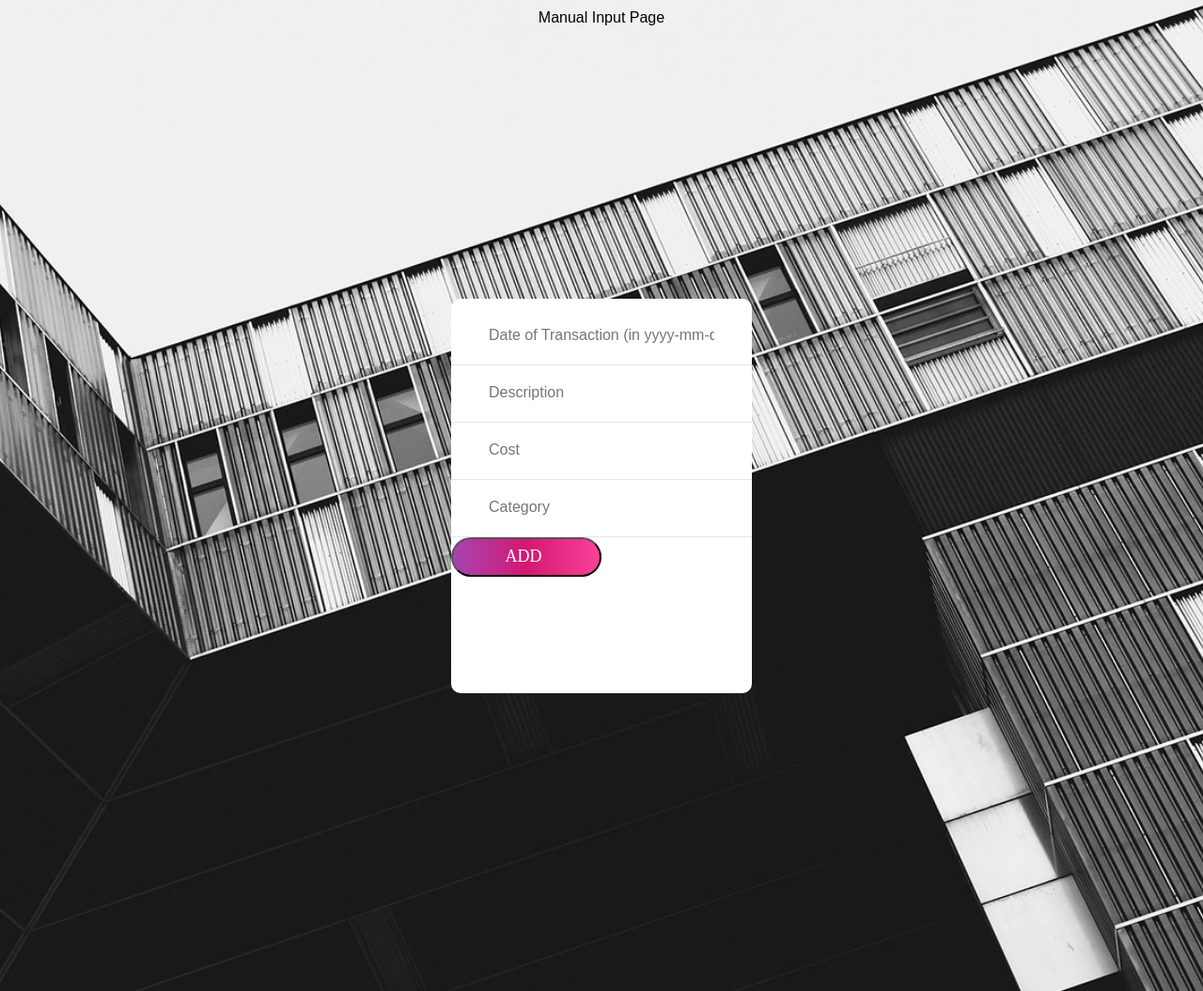
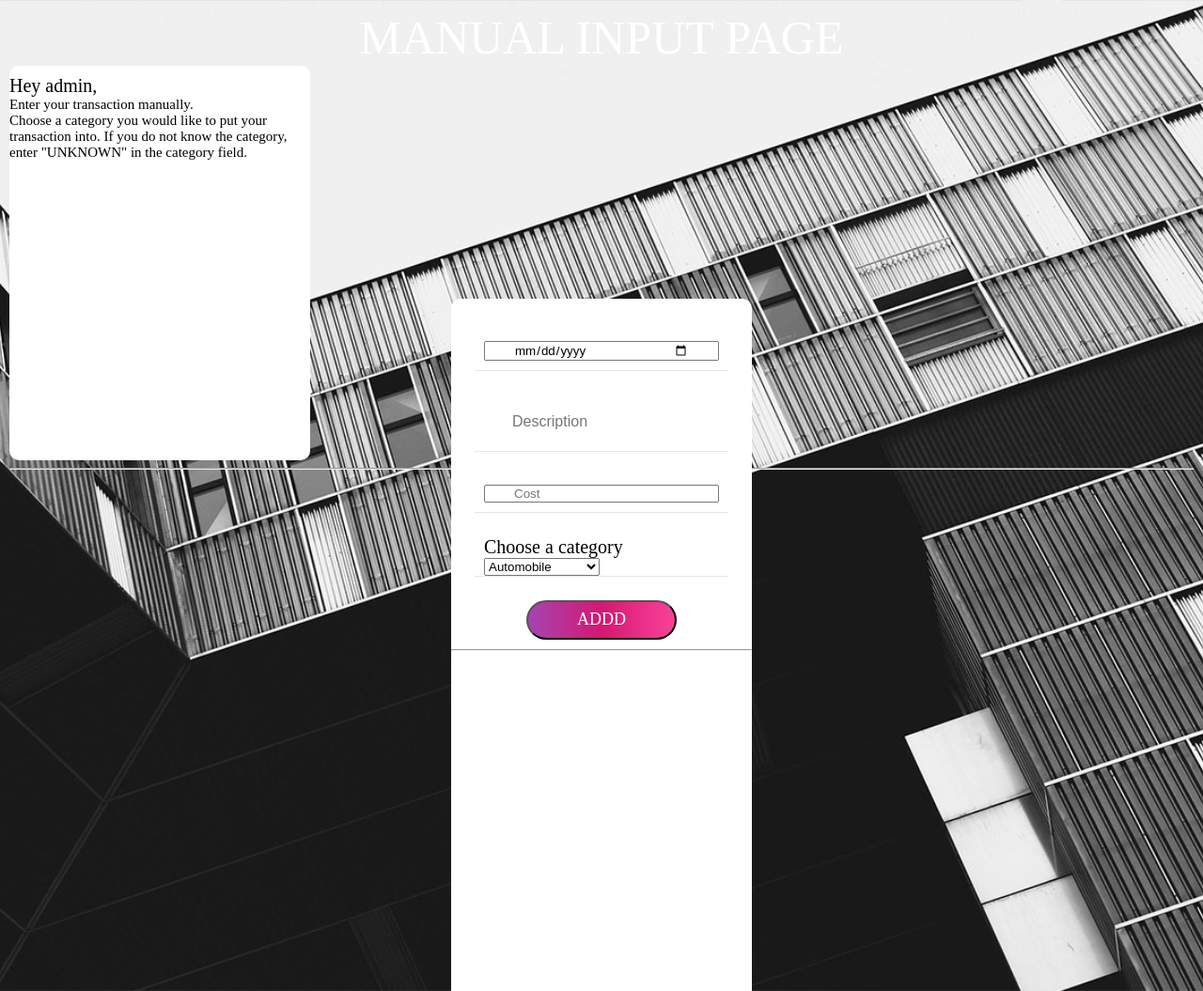
Before and after one commit to ramkrishnan6/project, a Django app: page /myapp/manual in a window 1280 px wide. Shown: the whole page at 94% size. Run offline with Django 3.2, Linux system fonts and the light colour scheme; a user stored in the database is signed in; some web fonts are replaced.

Commit message:
Add drop-down for Categories

```diff
--- a/myapp/views.py
+++ b/myapp/views.py
@@ -21,7 +21,12 @@ def register(request):
 
 
 def dashboard(request):
-    return render(request, 'dashboard.html')
+    transactions = Transaction.objects.filter(user_id=request.user.id)
+    final = 0
+    for transaction in transactions:
+        final = final + transaction.cost
+    print(final)
+    return render(request, 'dashboard.html', {'transactions': transactions, 'final': final})
 
 
 def manual(request):
--- a/static/css/style.css
+++ b/static/css/style.css
@@ -1,3 +1,10 @@
+@font-face {
+    font-family: Ubuntu-Bold;
+    src: url('../fonts/ubuntu/Ubuntu-Bold.ttf');
+}
+
+
+
 body
 {	margin: 10;
 	padding: 0;
@@ -22,6 +29,14 @@ body
     justify-content: center;
     align-items: center;
 }
+.MIP span{
+    font-family: Ubuntu-Bold;
+    font-size: 50px;
+    color: #fff;
+    line-height: 1.2;
+    text-align: center;
+    text-transform: uppercase;
+}
 
 .box
 {	width: 320px;
@@ -39,7 +54,7 @@ body
     justify-content: center;
     align-items: center;
 
-    <!--edge cruve-->
+    <!--edge curve-->
     border-radius: 10px;
     border-top-left-radius: 10px;
     border-top-right-radius: 10px;
@@ -47,12 +62,15 @@ body
     border-bottom-left-radius: 10px;
 }
 .form-tag-box{
+    margin: 25px;
     padding: 0px 10px;
     border-bottom: 1px solid #e6e6e6
 }
 .form-tag-box input{
     padding: 0 30 0px;
+    font-family: Ubuntu-Regular, sans-serif;
 }
+
 .submit button[type="submit"]
 {
     font-family: Ubuntu-Bold;
@@ -61,15 +79,8 @@ body
     line-height: 1.2;
     text-transform: uppercase;
 
-    display: -webkit-box;
-    display: -webkit-flex;
-    display: -moz-box;
-    display: -ms-flexbox;
-    display: flex;
-    justify-content: center;
-    align-items: center;
-
-    padding-left: 0px;
+    margin-left: 80px;
+    margin-right: 80px;
     padding-bottom: 10px;
     padding-top: 10px;
     min-width: 160px;
@@ -81,13 +92,64 @@ body
     background: -o-linear-gradient(left, #a445b2, #d41872, #fa4299);
     background: -moz-linear-gradient(left, #a445b2, #d41872, #fa4299);
     background: linear-gradient(left, #a445b2, #d41872, #fa4299);
-    position: relative;
-    z-index: 1;
+
+    z-index: 0;
+    display: -webkit-box;
+    display: -webkit-flex;
+    display: -moz-box;
+    display: -ms-flexbox;
+    display: flex;
+    justify-content: center;
+    align-items: center;
+
 
 }
 
 
+.box-1
+{	width: 320px;
+	height: 420px;
+	background: #fff ;
+	top: 50%;
+	left: 50%;
 
+	box-sizing: border-box;
+	padding: 10px 0px;
+	font-family: Ubuntu-Regular;
+
+    font-size: 20px;
+    justify-content: flex-start
+    align-items: center;
+
+    <!--edge cruve-->
+    border-radius: 10px;
+    border-top-left-radius: 10px;
+    border-top-right-radius: 10px;
+    border-bottom-right-radius: 10px;
+    border-bottom-left-radius: 10px;
+}
+.box-2
+{	width: 320px;
+	height: 420px;
+	background: #fff ;
+	top: 50%;
+	left: 50%;
+
+	box-sizing: border-box;
+	padding: 10px 0px;
+	font-family: Ubuntu-Regular;
+
+    font-size: 20px;
+    justify-content: flex-end
+    align-items: center;
+
+    <!--edge cruve-->
+    border-radius: 10px;
+    border-top-left-radius: 10px;
+    border-top-right-radius: 10px;
+    border-bottom-right-radius: 10px;
+    border-bottom-left-radius: 10px;
+}
 
 
 
--- a/templates/manual.html
+++ b/templates/manual.html
@@ -14,35 +14,62 @@
                 Manual Input Page
             </span>
     </div>
+    <div class="box-1">
+        <span style="font-size:20px"> Hey </span>{{ request.user }}<span>, </span><br>
+        <span style="font-size:15px">Enter your transaction manually.</span><br>
+        <span style="font-size:15px">Choose a category you would like to put your transaction into. If you do not know the category, enter "UNKNOWN" in the category field.</span>
+    </div>
     <div class="box">
 
         <div class="form-box">
             <form  action='/myapp/manualAdd' method='post' style="margin-bottom: 00px;">
                 {% csrf_token %}
                 <div class="form-tag-box" >
-                <input  type="text" name="dateOfTransaction" placeholder="Date of Transaction (in yyyy-mm-dd only)">
+                    <input  type="date" name="dateOfTransaction" placeholder="Date of Transaction (in yyyy-mm-dd only)">
                 </div>
                 <div class="form-tag-box" >
                     <input  type="text" name="description" placeholder="Description">
                 </div>
                 <div class="form-tag-box">
-                <input  type="text" name="cost" placeholder="Cost">
+                    <input  type="number" step="0.50"  name="cost" placeholder="Cost">
                 </div>
                 <div class="form-tag-box">
-                <input  type="text" name="category" placeholder="Category">
+                    <!--<input  type="text" name="category" placeholder="Category">-->
+                    <label for="categories">Choose a category</label>
+                    <select id="categories" name="categories">
+                        <option value="Automobile">Automobile</option>
+                        <option value="Bank_Transfer">Bank Transfer</option>
+                        <option value="Cash_Withdrawal">Cash Withdrawal</option>
+                        <option value="Education">Education</option>
+                        <option value="Entertainment">Entertainment</option>
+                        <option value="Fine">Fine</option>
+                        <option value="Food">Food</option>
+                        <option value="Health_Care">Health Care</option>
+                        <option value="Paytm">Paytm</option>
+                        <option value="Recharge">Recharge</option>
+                        <option value="Shopping">Shopping</option>
+                        <option value="Travel">Travel</option>
+                        <option value="Unknown">UNKNOWN</option>
+                    </select>
                 </div>
                 <div class="submit">
                     <button  type="submit">
-                    Add
+                        Addd
                     </button>
                 </div>
             </form>
         </div>
+    <hr>
+        <div class="box-2">
+
         </div>
+    </div>
+
+        <hr>
 
     {% else %}
     <h1>You are not signed in!</h1>
-<h1>Kindly sign in, You will be redirected in 5 seconds</h1>
+    <h2>Kindly sign in, You will be redirected in 5 seconds</h2>
     <meta http-equiv="refresh" content="5; url = '/myapp/login' ">
     {% endif %}
 
```
Also changed, not shown: templates/dashboard.html (+12 -1 lines), db.sqlite3, 1 other file. Lines whose indentation alone changed are shown as unchanged.
